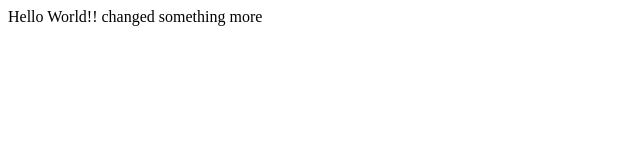
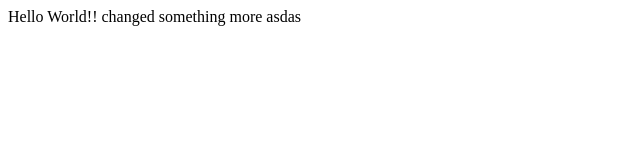
Before and after one commit to royabhilash/myfirstproject, a plain HTML site: page index.html in a window 1280 px wide. Shown: the full height of the page, 0-640 px from the left. Drawn offline with Linux system fonts and the light colour scheme.

Commit message:
correct file checked in

```diff
--- a/index.html
+++ b/index.html
@@ -1,5 +1,5 @@
 <html>
 <body>
-<div> Hello World!! changed something more</div>
+<div> Hello World!! changed something more asdas</div>
 </body>
 </html>
```
Also changed, not shown: donottrack.txt (added).
